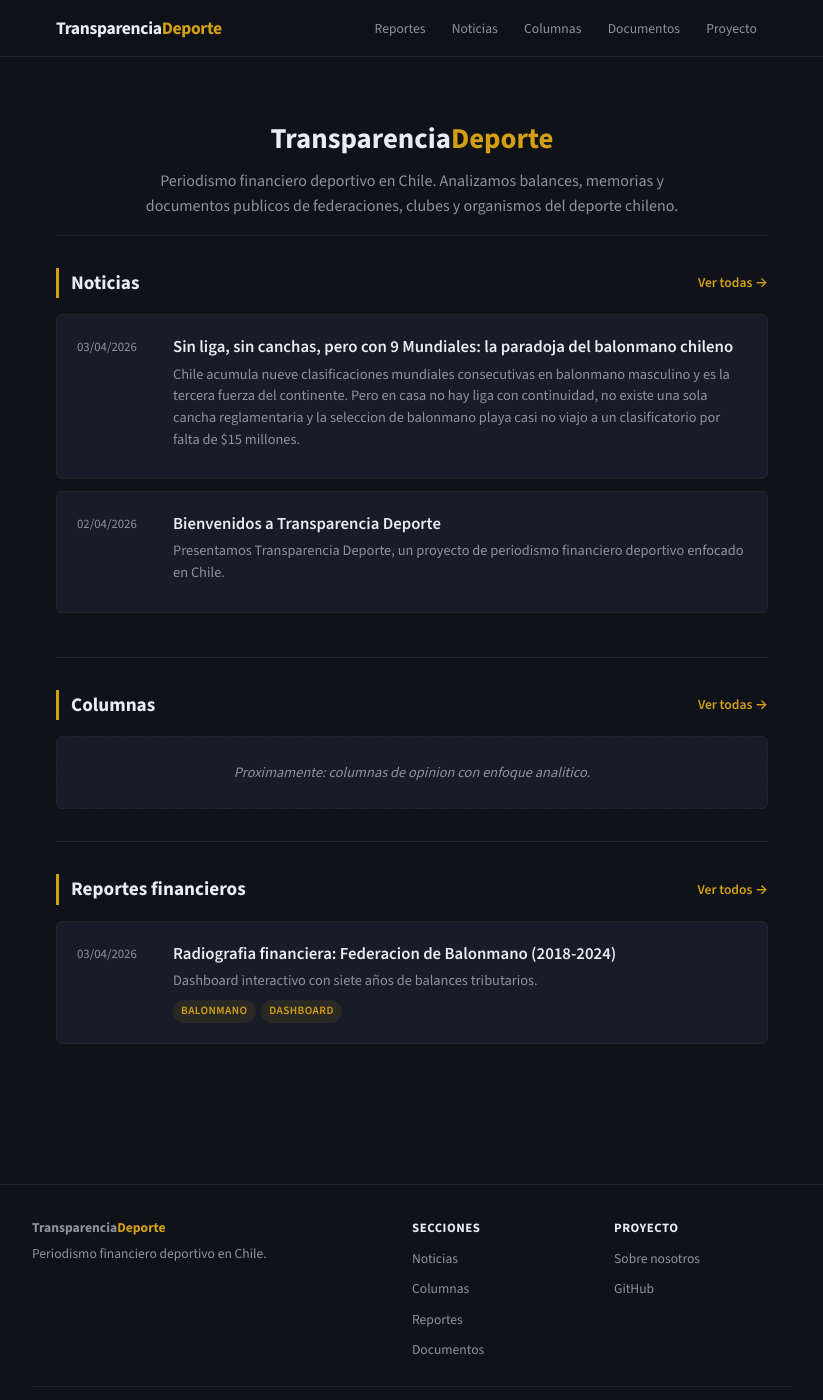
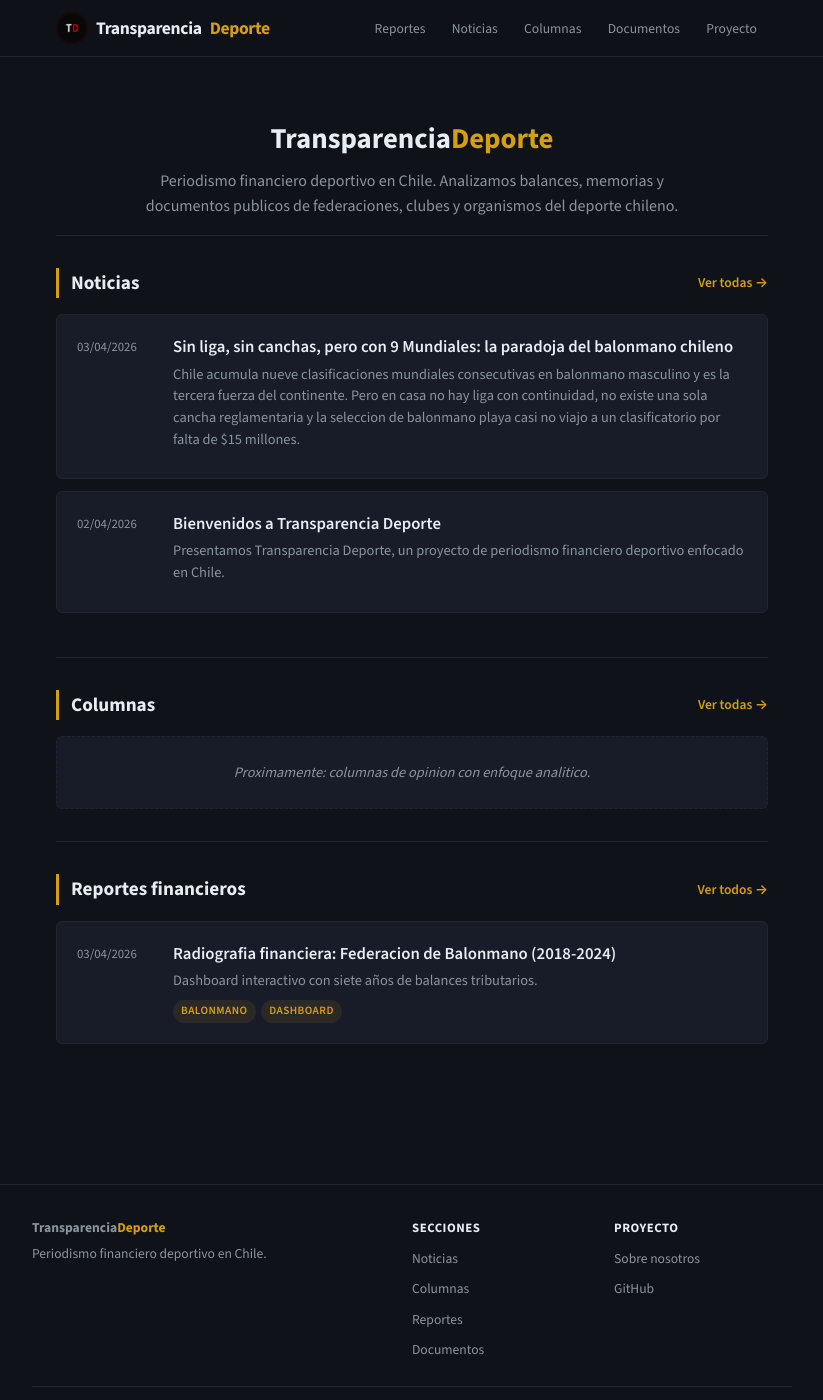
Before and after one commit to analisisdeportescl/analisisdeportescl.github.io, a Jekyll site: the page built from index.html, in a window 1280 px wide and 1400 px high. Shown: the whole window, without its empty margins (228-1051 px from the left). Built offline with Jekyll 4.4.1, drawn with Linux system fonts in a browser that asks for light colours.

Commit message:
Add TD logo to site header
Co-Authored-By: Claude Opus 4.6 <noreply@anthropic.com>

```diff
--- a/_includes/header.html
+++ b/_includes/header.html
@@ -1,6 +1,7 @@
 <header class="site-header" role="banner">
   <div class="site-header-inner">
     <a href="{{ '/' | relative_url }}" class="site-logo" aria-label="Inicio">
+      <img src="{{ '/assets/img/logo-td.png' | relative_url }}" alt="Logo Transparencia Deporte" class="site-logo-img">
       Transparencia<span>Deporte</span>
     </a>
 
--- a/assets/css/main.css
+++ b/assets/css/main.css
@@ -70,6 +70,15 @@ img { max-width: 100%; height: auto; }
   color: var(--color-text-heading);
   text-decoration: none;
   letter-spacing: -0.02em;
+  display: flex;
+  align-items: center;
+  gap: 0.5rem;
+}
+.site-logo-img {
+  width: 32px;
+  height: 32px;
+  border-radius: 50%;
+  object-fit: cover;
 }
 .site-logo span { color: var(--color-accent); }
 
```
Also changed, not shown: assets/img/logo-td.png (added).
